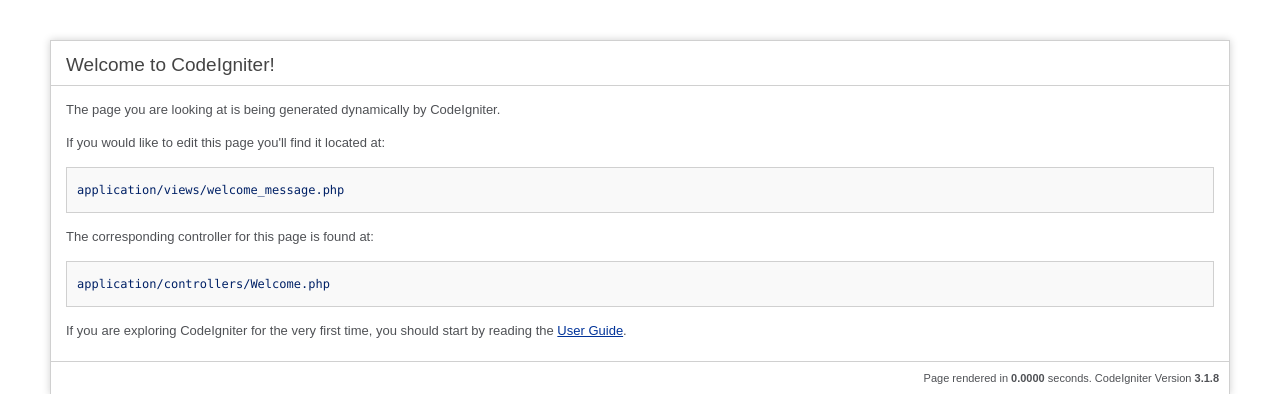
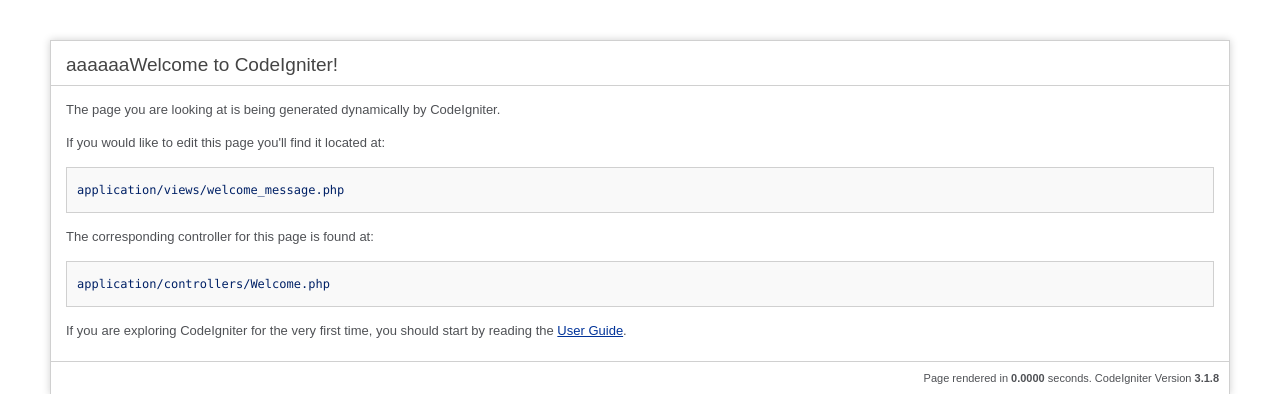
Before and after one commit to takedajs/CodeIgniter_CircleCI, a CodeIgniter app: page /database/ in a window 1280 px wide. Shown: the top 394 px of the page. Run offline with CodeIgniter, Linux system fonts and the light colour scheme.

Commit message:
no message

```diff
--- a/application/views/welcome_message.php
+++ b/application/views/welcome_message.php
@@ -68,7 +68,7 @@ defined('BASEPATH') OR exit('No direct script access allowed');
 <body>
 
 <div id="container">
-	<h1>Welcome to CodeIgniter!</h1>
+	<h1>aaaaaaWelcome to CodeIgniter!</h1>
 
 	<div id="body">
 		<p>The page you are looking at is being generated dynamically by CodeIgniter.</p>
```
